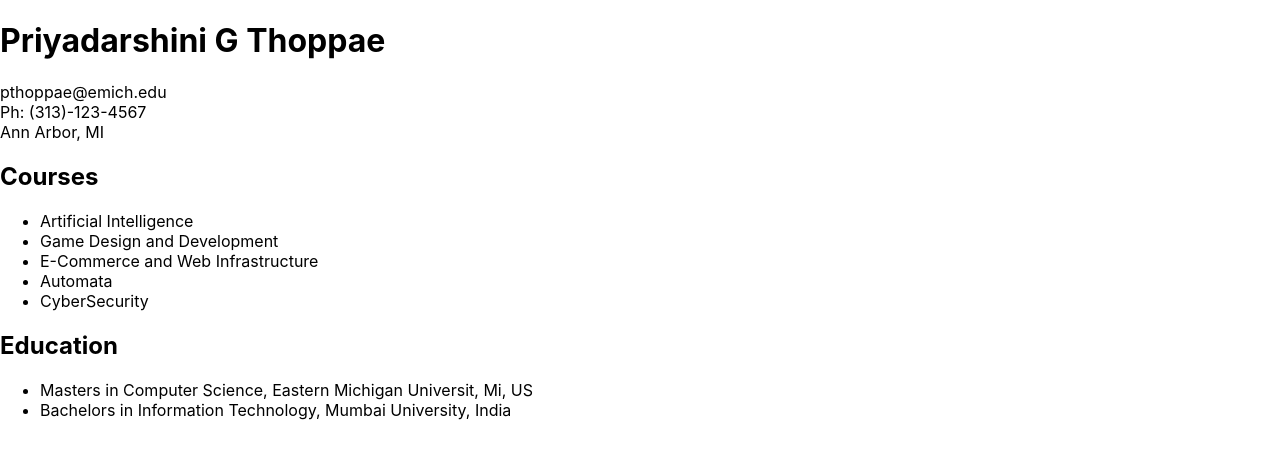
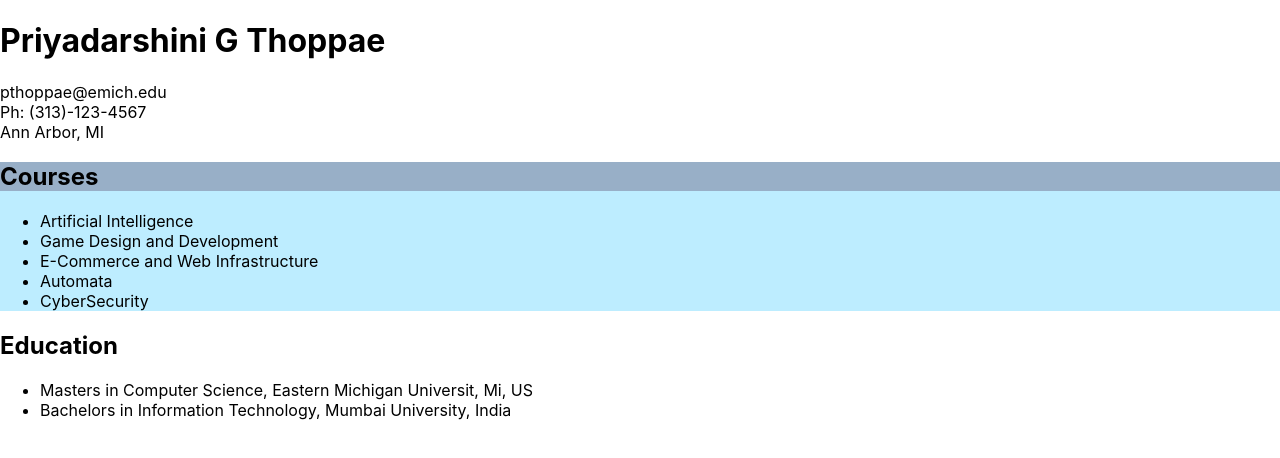
Before and after one commit to COSC631-2021Fall/profile-app-skyblue813, a React (Create React App) app: page / in a window 1280 px wide. Shown: the top 458 px of the page. Built offline with nearby package versions, Linux system fonts and the light colour scheme.

Commit message:
added inline style to components

```diff
--- a/src/Components/courses.js
+++ b/src/Components/courses.js
@@ -1,9 +1,8 @@
-
-
+import '/home/ec2-user/pt_website/profile-app-skyblue813/src/App.js'
 function Courses() {
   return (
-    <div>
-        <h2>Courses</h2>
+    <div style={{backgroundColor:'#BDEDFF'}}>
+        <h2 style={{backgroundColor:'#98AFC7'}}>Courses</h2>
       <ul>
           <li>Artificial Intelligence</li>
           <li>Game Design and Development</li>
```
